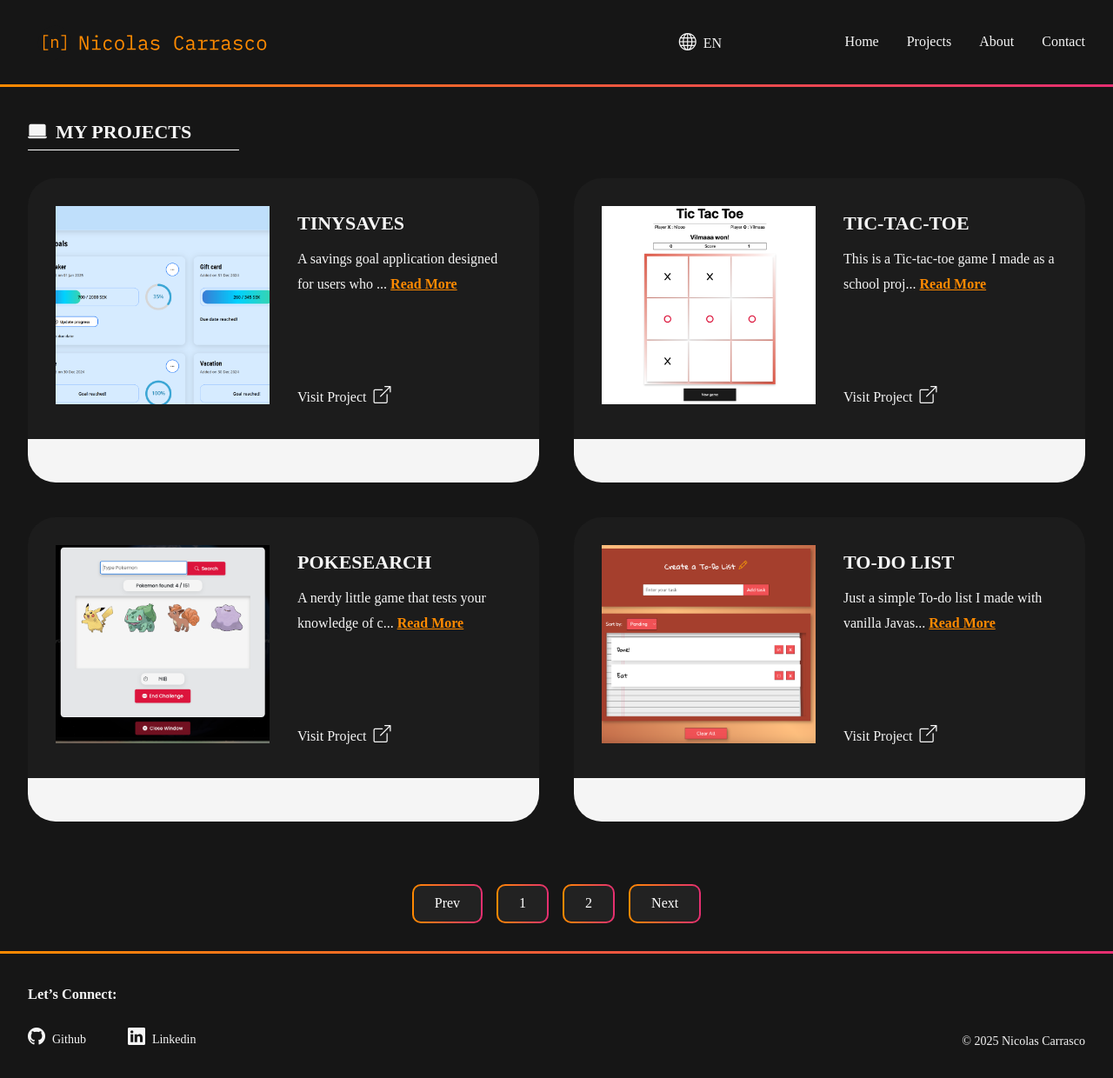
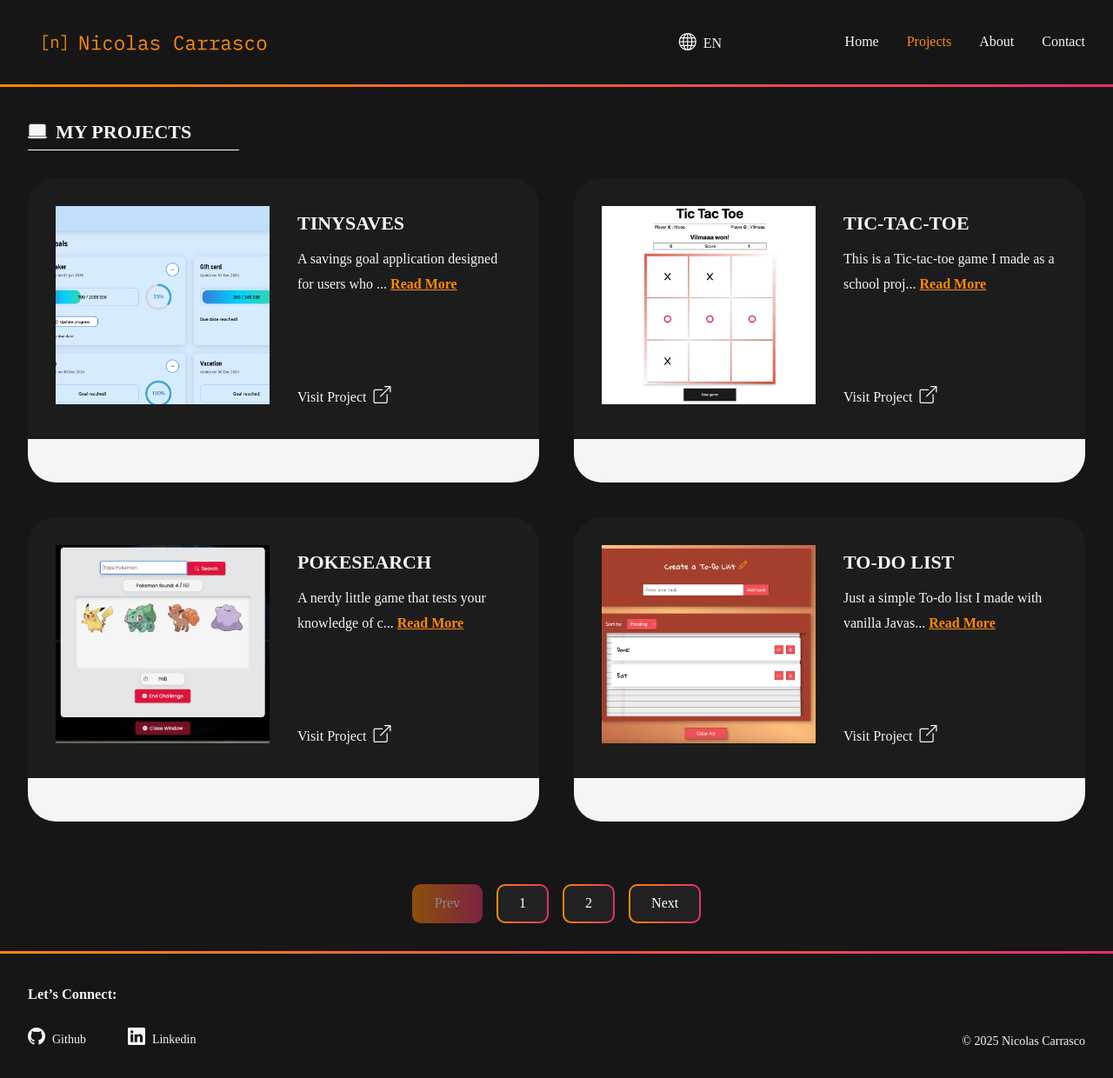
Before and after one commit to Niccar95/Portfolio-React, a React (Vite) app: page /projects in a window 1280 px wide. Shown: the top 1240 px of the page at 87% size. Built offline with nearby package versions, Linux system fonts and the light colour scheme; some icons are missing; a web font is replaced by a local one.

Commit message:
added more styling to portfolio

```diff
--- a/src/components/ContactForm.tsx
+++ b/src/components/ContactForm.tsx
@@ -1,6 +1,7 @@
 import { FormEvent, useRef, useState } from "react";
 import emailjs from "../../emailjsConfig";
 import { useTranslation } from "react-i18next";
+import { motion } from "motion/react";
 
 export const ContactForm = () => {
   const { t } = useTranslation();
@@ -41,7 +42,6 @@ export const ContactForm = () => {
   return (
     <article className="formCard">
       <form ref={form} onSubmit={handleSubmit}>
-        <h2 className="contactHeading desktop">{t("contact.heading")}</h2>
         <label>
           {t("contact.labels.subject")}
           <input
@@ -66,12 +66,17 @@ export const ContactForm = () => {
           />
         </label>
 
-        <button type="submit">
+        <motion.button
+          type="submit"
+          className="submitButton"
+          whileHover={{ scale: 1.05 }}
+          transition={{ duration: 0.2 }}
+        >
           <i className="bi bi-send"></i>
           {isLoading
             ? `${t("contact.button.sending")}`
             : `${t("contact.button.send")}`}
-        </button>
+        </motion.button>
         {success && <p>{t("contact.notifications.success")}</p>}
         {error && (
           <p>{t("contact.notifications.error", { errorMessage: error })}</p>
--- a/src/components/Pagination.tsx
+++ b/src/components/Pagination.tsx
@@ -32,7 +32,7 @@ export const Pagination = ({
         <button
           key={page}
           onClick={() => onPageChange(page)}
-          className={`${page === currentPage ? "active" : ""} paginationButton`}
+          className={`paginationButton ${page === currentPage ? "active" : ""}`}
         >
           {page}
         </button>
--- a/src/pages/Contact.tsx
+++ b/src/pages/Contact.tsx
@@ -3,49 +3,18 @@ import { ContactForm } from "../components/ContactForm";
 
 const Contact = () => {
   const { t } = useTranslation();
-  // const text = "Let's get in touch!";
 
   return (
     <>
       <section className="content">
         <div className="headingContainer">
-          <h2 className="contactHeading mobile">
+          <h2 className="contactHeading">
             {" "}
             <i className="bi bi-envelope-fill"></i>
             {t("contact.heading")}
           </h2>
         </div>
         <ContactForm />
-
-        {/* <div
-          style={{
-            width: "100%",
-            position: "relative",
-          }}
-        >
-          <motion.p
-            initial={{ width: 0 }}
-            animate={{
-              width: ["0%", "60%", "0%"],
-            }}
-            transition={{
-              duration: 7,
-              ease: ["easeIn", "easeOut"],
-              repeat: Infinity,
-              repeatDelay: 0.5,
-            }}
-            style={{
-              position: "absolute",
-              left: 30,
-              display: "inline-block",
-              overflow: "hidden",
-              whiteSpace: "nowrap",
-              borderRight: "4px solid white",
-            }}
-          >
-            {text}
-          </motion.p>
-        </div> */}
       </section>
     </>
   );
--- a/src/pages/Layout.tsx
+++ b/src/pages/Layout.tsx
@@ -1,4 +1,4 @@
-import { NavLink, Outlet } from "react-router-dom";
+import { NavLink, Outlet, useLocation } from "react-router-dom";
 import { motion } from "motion/react";
 import "bootstrap-icons/font/bootstrap-icons.css";
 import logo from "/logo.svg";
@@ -7,6 +7,8 @@ import { useTranslation } from "react-i18next";
 
 const Layout = () => {
   const { t, i18n } = useTranslation();
+
+  const location = useLocation();
 
   const [isMenuClicked, setIsMenuClicked] = useState<boolean>(false);
 
@@ -83,16 +85,36 @@ const Layout = () => {
             </div>
             <ul>
               <motion.li whileHover={{ scale: 1.3 }}>
-                <NavLink to="/">{t("navigation.home")}</NavLink>
+                <NavLink
+                  to="/"
+                  className={location.pathname === "/" ? "matched" : ""}
+                >
+                  {t("navigation.home")}
+                </NavLink>
               </motion.li>
               <motion.li whileHover={{ scale: 1.3 }}>
-                <NavLink to="/projects">{t("navigation.projects")}</NavLink>
+                <NavLink
+                  to="/projects"
+                  className={location.pathname === "/projects" ? "matched" : ""}
+                >
+                  {t("navigation.projects")}
+                </NavLink>
               </motion.li>
               <motion.li whileHover={{ scale: 1.3 }}>
-                <NavLink to="/about">{t("navigation.about")}</NavLink>
+                <NavLink
+                  to="/about"
+                  className={location.pathname === "/about" ? "matched" : ""}
+                >
+                  {t("navigation.about")}
+                </NavLink>
               </motion.li>
               <motion.li whileHover={{ scale: 1.3 }}>
-                <NavLink to="/contact">{t("navigation.contact")}</NavLink>
+                <NavLink
+                  to="/contact"
+                  className={location.pathname === "/contact" ? "matched" : ""}
+                >
+                  {t("navigation.contact")}
+                </NavLink>
               </motion.li>
             </ul>
           </div>
--- a/src/styles/App.scss
+++ b/src/styles/App.scss
@@ -6,3 +6,4 @@
 @use "/src/styles/lists";
 @use "/src/styles/select";
 @use "/src/styles/buttons";
+@use "/src/styles/navBar";
--- a/src/styles/_buttons.scss
+++ b/src/styles/_buttons.scss
@@ -1,40 +1,18 @@
+@use "breakpoints" as *;
+@use "mixins" as *;
+
 button {
-    position: relative;
-    border-radius: 8px;
-    border: none;
-    padding: 0.4rem 2rem;
-    font-size: 1em;
-    font-weight: 500;
-    background-color: #222;
-    color: white;
-    cursor: pointer;
-    margin: 2px;
+   @include button-styles;
   }
 
 
-  button::after {
-    content: "";
-    position: absolute;
-    top: -2px;
-    left: -2px;
-    right: -2px;
-    bottom: -2px;
-    background: linear-gradient(to right, #ff8a00, #e52e71);
-    border-radius: 10px;
-    z-index: -1;
+  .paginationButton {
+    @include button-styles;
+
+    &:disabled {
+      opacity: 0.5;
+      cursor: not-allowed;
+      background-color: #333;
+      box-shadow: none;
+    }
   }
-
-
-  button:hover {
-    background-color: #333;
-    box-shadow: 0 0 8px rgba(255, 138, 0, 0.5);
-  }
-
-  button:focus {
-    outline: none;
-    box-shadow: 0 0 10px rgba(255, 138, 0, 0.8);
-  }
-
-  button:active {
-    background-color: #111;
-  }
--- a/src/styles/_cards.scss
+++ b/src/styles/_cards.scss
@@ -138,9 +138,11 @@
 
 .formCard {
     width: 100%;
-    background-color: #1c1c1c;
     border-radius: 2rem;
     padding: 2rem;
+    background-color: #1c1c1c;
+    position:static;
+    z-index: 1;
 
     @include desktop() {
         align-self: center;
--- /dev/null
+++ b/src/styles/_mixins.scss
@@ -0,0 +1,39 @@
+@mixin button-styles {
+    position: relative;
+    border-radius: 8px;
+    border: none;
+    padding: 0.4rem 2rem;
+    font-size: 1em;
+    font-weight: 500;
+    background-color: #222;
+    color: white;
+    cursor: pointer;
+    margin: 2px;
+
+    &::after {
+      content: "";
+      position: absolute;
+      top: -2px;
+      left: -2px;
+      right: -2px;
+      bottom: -2px;
+      background: linear-gradient(to right, #ff8a00, #e52e71);
+      border-radius: 10px;
+      z-index: -1;
+    }
+
+    &:hover {
+      background-color: #333;
+      box-shadow: 0 0 8px rgba(255, 138, 0, 0.5);
+
+    }
+
+    &:focus {
+      outline: none;
+      box-shadow: 0 0 10px rgba(255, 138, 0, 0.8);
+    }
+
+    &:active {
+      background-color: #111;
+    }
+  }
--- a/src/styles/_wrappers.scss
+++ b/src/styles/_wrappers.scss
@@ -66,10 +66,6 @@
 }
 }
 
-
-
-
-
 .aboutWrapper {
     @include desktop() {
         display: flex;
--- a/src/styles/index.scss
+++ b/src/styles/index.scss
@@ -24,6 +24,11 @@ a {
 a:hover {
   color: #ff8a00;
   text-decoration: underline;
+}
+
+
+.matched {
+  color: #ff8a00;
 }
 
 h1 {
@@ -69,24 +74,25 @@ body {
 }
 
 
-.headingContainer {
-  width: 100%;
-}
 
 
 main {
   flex: 1;
   margin-top: 100px;
 
-  .projectsHeading, .homeHeading {
+
+
+.headingContainer {
+  width: 100%;
+  .projectsHeading, .homeHeading, .contactHeading {
     border-bottom: solid white 1px;
 
     @include desktop() {
       width: 20%;
       margin: 0;
     }
-
   }
+}
 
   .aboutHeadingMobile {
     display: block;
@@ -107,15 +113,6 @@ main {
   }
 }
 
-.contactHeading.mobile {
-  display: block;
-  border-bottom: solid white 1px;
-
-  @include desktop() {
-      display: none;
-  }
-}
-
 .content {
   display: flex;
   width: 100%;
@@ -125,7 +122,7 @@ main {
   align-items: center;
   gap: 2rem;
   padding: 2rem;
-
+  position: relative;
   @include desktop() {
     justify-content: start;
     gap: 2rem;
@@ -133,90 +130,7 @@ main {
   }
 }
 
-nav {
-  background-color: rgb(22, 22, 22);
-  position: fixed;
-  z-index: 100;
-  width: 100%;
-  display: flex;
-  align-items: center;
-  padding: 2rem;
-  height: 100px;
-  border-bottom: solid;
-  border-image: linear-gradient(to right, #ff8a00, #e52e71) 1;
-  justify-content: flex-end;
 
-  .hamburgerMenu {
-    display: block;
-    cursor: pointer;
-  }
-
-  .mobileMenu {
-    position: absolute;
-    top: 100px;
-    right: -200px;
-    background-color: rgb(22, 22, 22);
-    width: 100%;
-    padding: 1rem;
-    border-radius: 5px;
-    z-index: 999;
-    transition: right 0.4s ease-in-out, opacity 0.3s ease-in-out, visibility 0.3s;
-    opacity: 0;
-    visibility: hidden;
-
-    &.visible {
-      right: 0;
-      opacity: 1;
-      visibility: visible;
-      border-bottom: solid;
-      border-image: linear-gradient(to right, #ff8a00, #e52e71) 1;
-    }
-
-    ul {
-      display: flex;
-      flex-direction: column;
-      gap: 2rem;
-      text-align: center;
-      list-style: none;
-      padding: 0;
-      margin: 0;
-      border-image: linear-gradient(to right, #ff8a00, #e52e71) 1;
-    }
-  }
-
-  .desktopMenu {
-    display: none;
-  }
-
-  @include desktop() {
-    .hamburgerMenu {
-      display: none;
-    }
-
-    .mobileMenu {
-      display: none;
-    }
-
-    .desktopMenu {
-      display: flex;
-      position: unset;
-      flex-direction: row;
-      background: none;
-      width: unset;
-      padding: 0;
-
-      ul {
-        display: flex;
-        justify-content: space-between;
-        width: unset;
-        gap: 2rem;
-        list-style: none;
-        padding: 0;
-        margin: 0;
-      }
-    }
-  }
-}
 
 footer {
   display: flex;
@@ -318,19 +232,13 @@ footer {
         margin-bottom: 2.5rem;
       }
     }
-    .heroButton {
-      width: 100%;
 
-      @include desktop() {
-        width: unset;
-      }
-
-    }
 
   }
 }
 
  .projectsContainer {
+  width: 100%;
   display: grid;
   grid-template-columns: repeat(1, 1fr);
   gap: 2.5rem;
```
Also changed, not shown: src/styles/_navBar.scss (added, +86 -0 lines).
